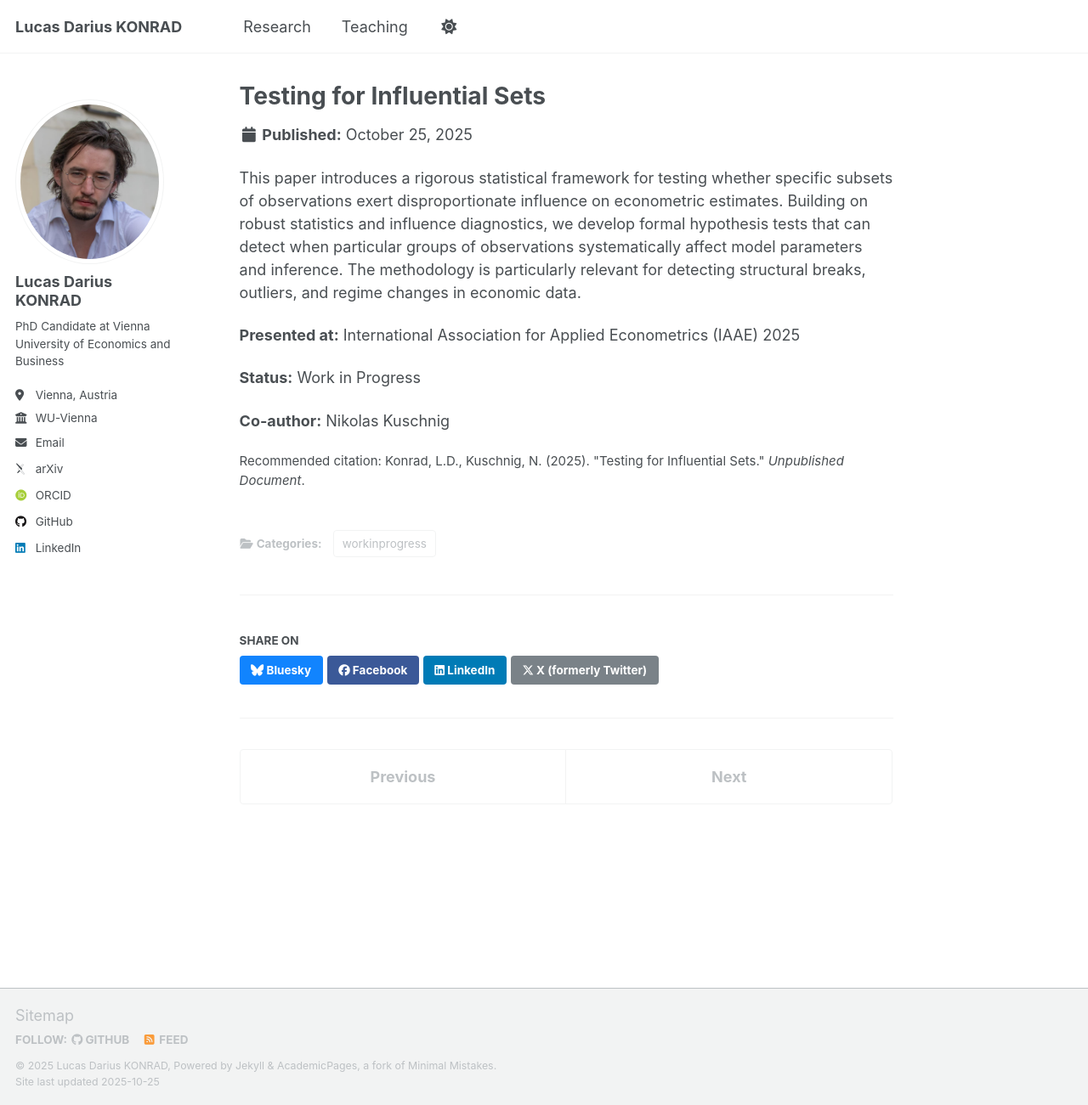
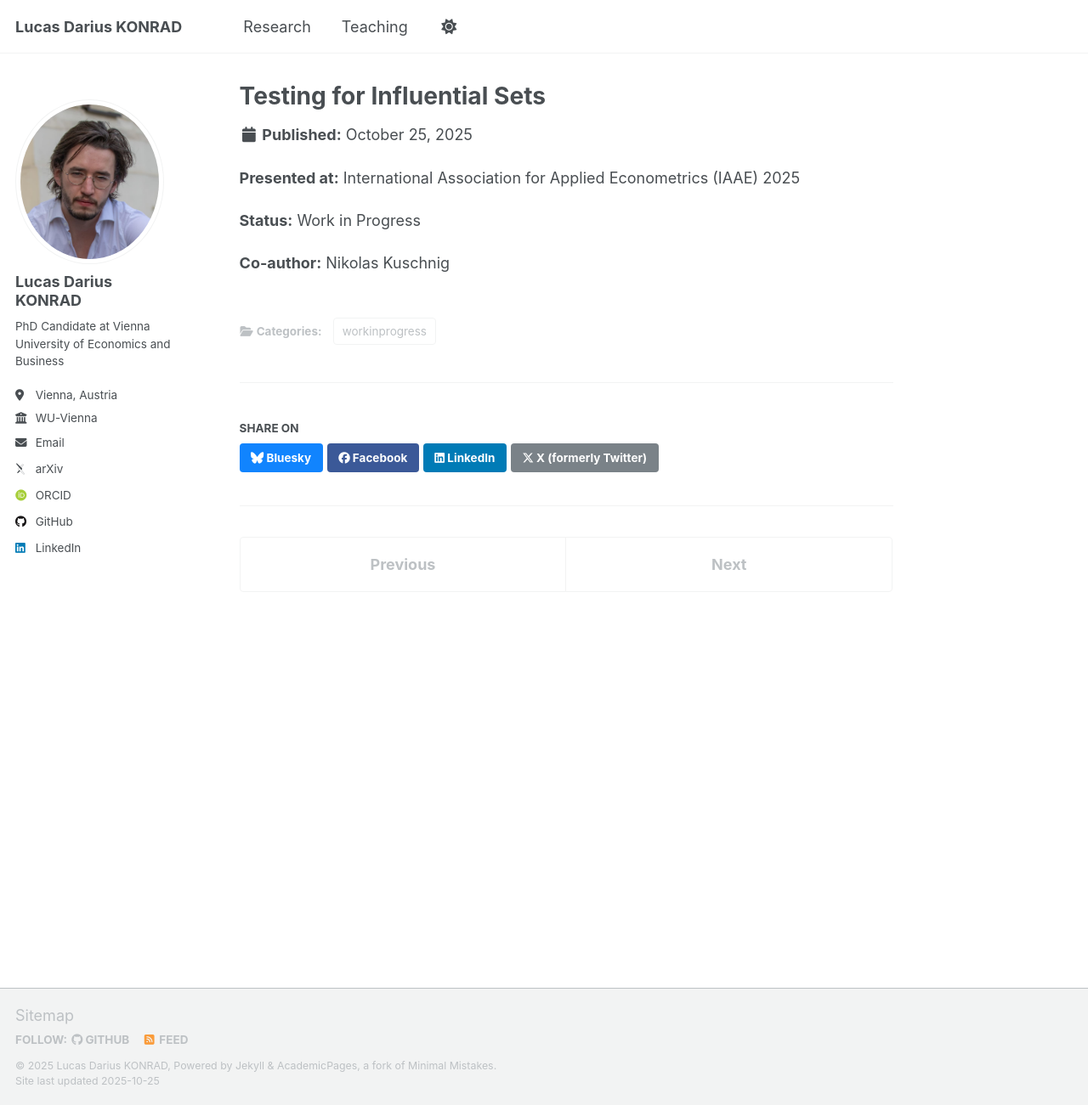
Before and after one commit to konradld/konradld.github.io, a Jekyll site: the page built from _research/publication-testing-influential-sets.md, in a window 1280 px wide and 1301 px high. Shown: the whole window at 85% size. Built offline with Jekyll 4.4.1, drawn with Linux system fonts in a browser that asks for light colours; some web fonts are replaced; a script that is not in the unit is left out.

Commit message:
Update publication-testing-influential-sets.md

```diff
--- a/_research/publication-testing-influential-sets.md
+++ b/_research/publication-testing-influential-sets.md
@@ -3,11 +3,9 @@ title: "Testing for Influential Sets"
 collection: research
 category: workinprogress
 permalink: /publication/2025-testing-influential-sets
-excerpt: 'This paper develops a novel methodology for identifying and testing influential subsets of observations in econometric models.'
-citation: 'Konrad, L.D., Kuschnig, N. (2025). &quot;Testing for Influential Sets.&quot; <i>Unpublished Document</i>.'
+excerpt: 'This paper develops a novel methodology for testing influential subsets in linear regression.'
+# citation: 'Konrad, L.D., Kuschnig, N. (2025). &quot;Testing for Influential Sets.&quot; <i>Unpublished Document</i>.'
 ---
-
-This paper introduces a rigorous statistical framework for testing whether specific subsets of observations exert disproportionate influence on econometric estimates. Building on robust statistics and influence diagnostics, we develop formal hypothesis tests that can detect when particular groups of observations systematically affect model parameters and inference. The methodology is particularly relevant for detecting structural breaks, outliers, and regime changes in economic data.
 
 **Presented at:** International Association for Applied Econometrics (IAAE) 2025
 
```
